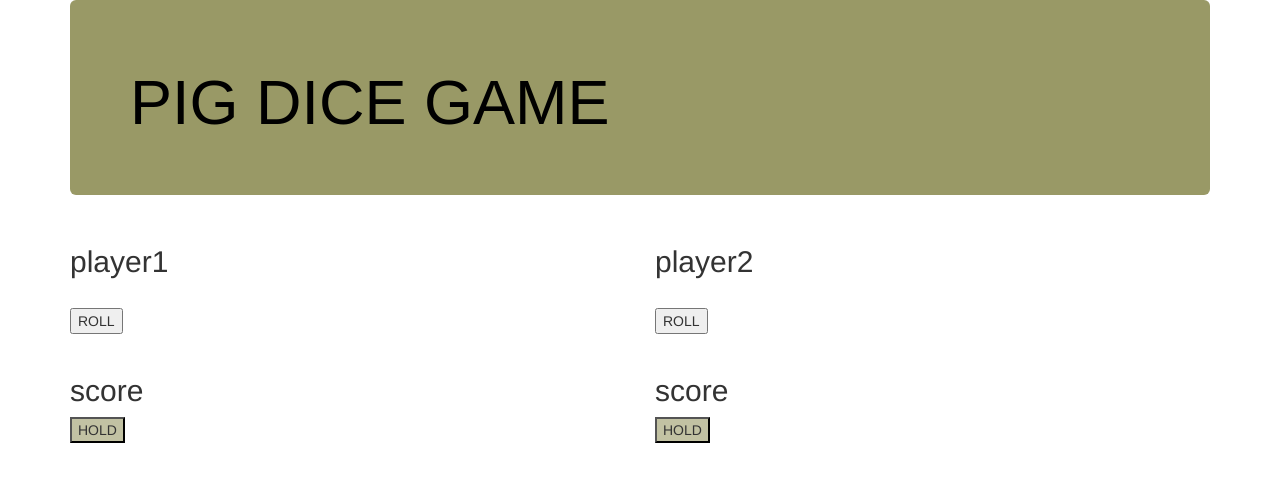
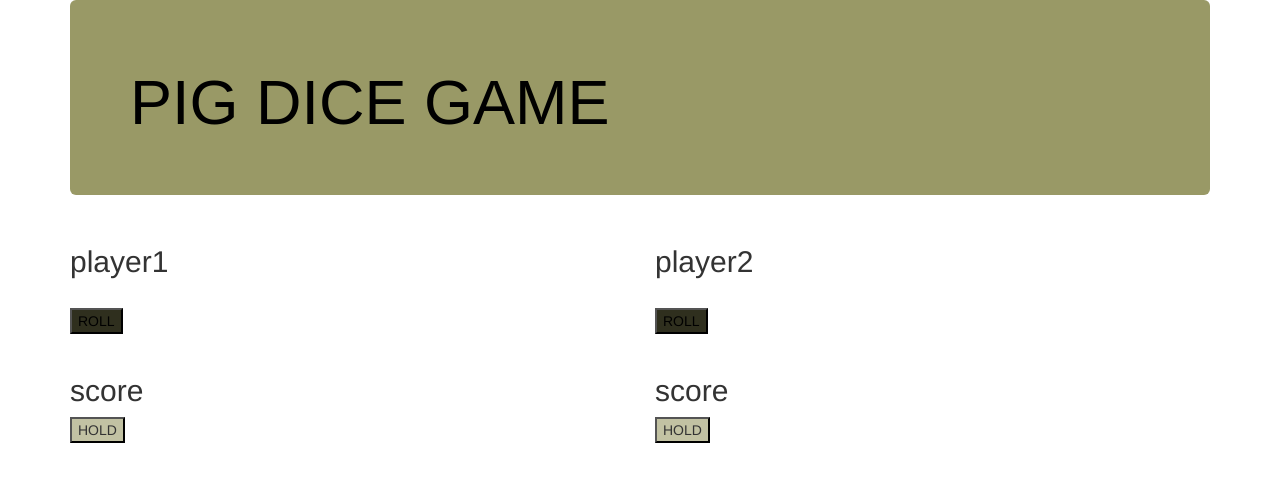
Before and after one commit to Mikemike-22/dice-game, a plain HTML site: page index.html in a window 1280 px wide. Drawn offline with nearby package versions, Linux system fonts and the light colour scheme.

Commit message:
make changes to css

```diff
--- a/css/styles.css
+++ b/css/styles.css
@@ -11,3 +11,7 @@
 #hold1,#hold2{
   background-color: #c2c2a3;
 }
+#b1,#b2{
+  background-color:  #2f2f1e;
+  color: #000000
+}
```
